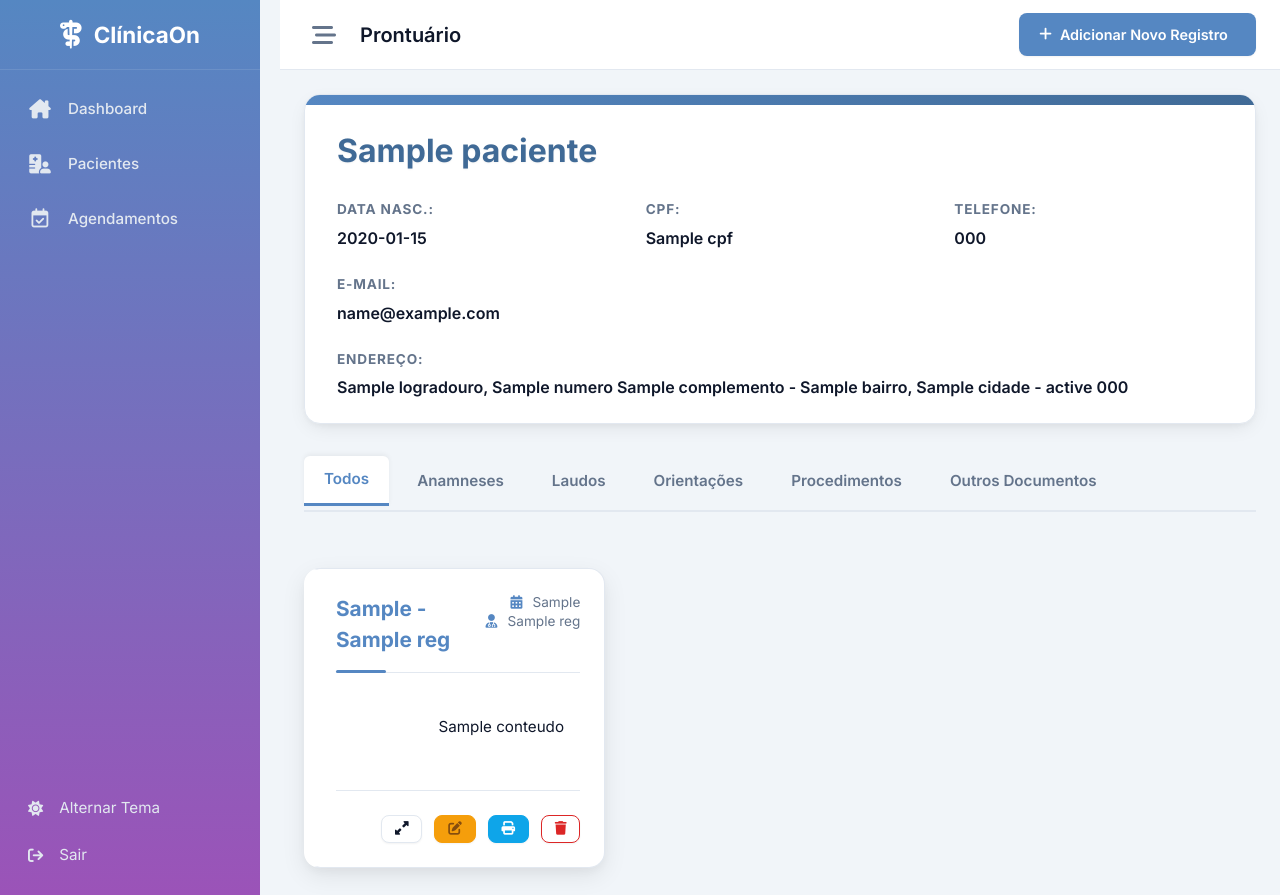
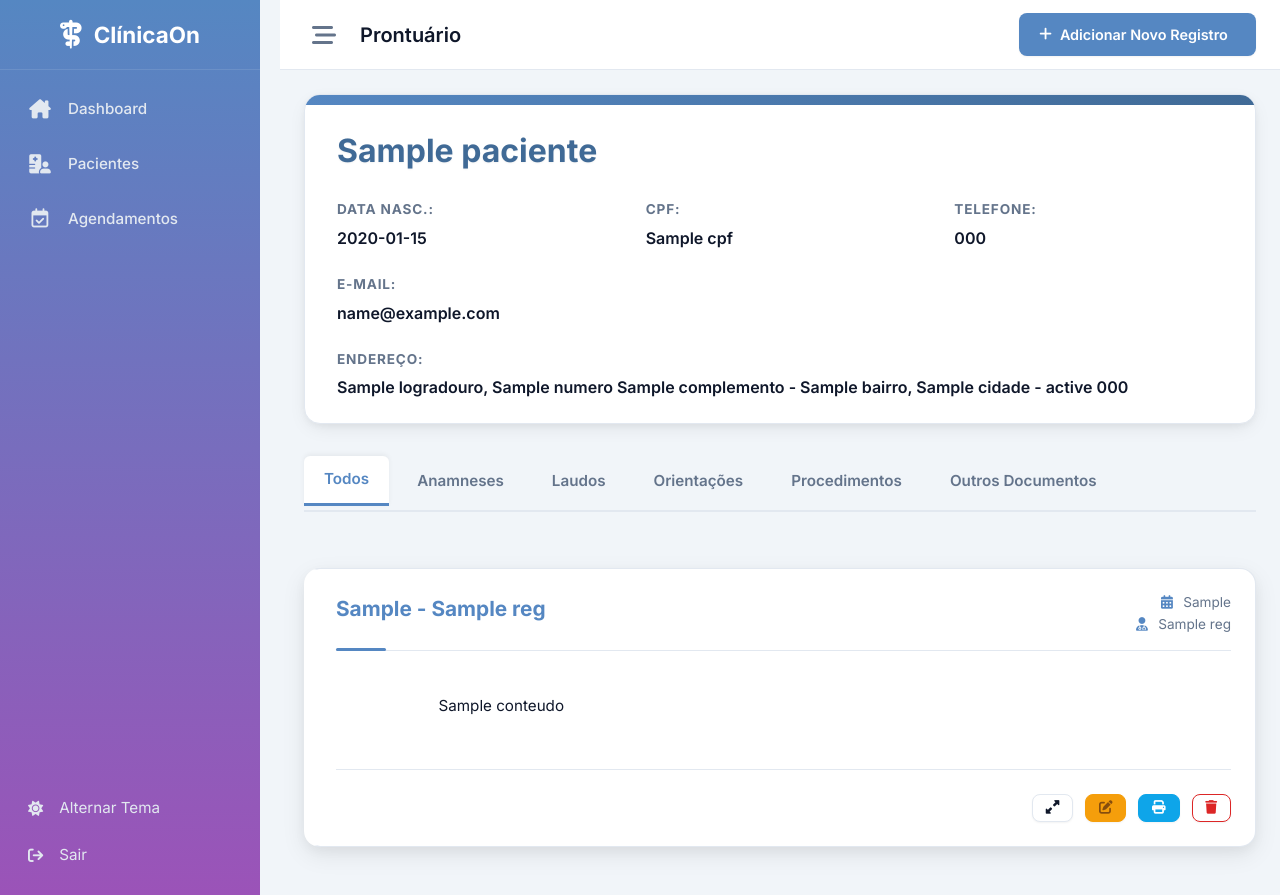
Before and after one commit to EltonLopezzs/GIDH-Clinicas, a Flask app: template templates/prontuario.html in a window 1280 px wide. Run offline with Flask 3, Linux system fonts and the light colour scheme; the template is opened without the code that fills it: most values are stand-ins (such as "Sample title", 1, 10 or a date in 2020); some libraries are stand-ins or nearby versions.

Commit message:
alterado os cards do prontuario para cards em lista

```diff
--- a/templates/prontuario.html
+++ b/templates/prontuario.html
@@ -349,21 +349,27 @@
         }
         .prontuario-header h2 { font-size: 1.75rem; color: var(--text); margin: 0; font-weight: 700; }
 
-        /* Estilos para os cartões de registro - ATUALIZADOS */
+        /* Estilos para os cartões de registro - ATUALIZADOS para formato de lista */
+        .medical-record-list {
+            display: flex;
+            flex-direction: column;
+            gap: 1.5rem; /* Espaçamento entre os itens da lista */
+            margin-top: 1.5rem; /* Espaço do topo */
+        }
+
         .registro-card {
             background: var(--card);
             padding: 1.5rem;
             border-radius: 16px;
             box-shadow: 0 8px 24px rgba(0,0,0,0.08), 0 4px 12px rgba(0,0,0,0.04); /* Mais proeminente */
-            margin-bottom: 0;
             position: relative;
             border: 1px solid var(--border-color); /* Adiciona borda geral */
             border-left: 8px solid transparent; /* Mantém a borda lateral colorida */
             display: flex;
             flex-direction: column;
             transition: transform 0.3s ease-in-out, box-shadow 0.3s ease-in-out;
-            height: 100%; /* Garante que os cards em um grid tenham altura igual */
             overflow: hidden; /* Garante que nada transborde */
+            min-height: 200px; /* Altura mínima para os cards */
         }
         .registro-card:hover {
             transform: translateY(-5px); /* Elevação mais notável */
@@ -374,9 +380,15 @@
         }
 
         .registro-header {
-            display: flex; justify-content: space-between; align-items: flex-start;
-            border-bottom: 1px solid var(--border-color); padding-bottom: 1rem; margin-bottom: 1rem;
+            display: flex;
+            justify-content: space-between;
+            align-items: flex-start;
+            padding-bottom: 1rem;
+            margin-bottom: 1rem;
+            border-bottom: 1px solid var(--border-color);
             position: relative;
+            flex-wrap: wrap; /* Permite quebrar linha em telas menores */
+            gap: 0.5rem; /* Espaçamento entre título e meta */
         }
         .registro-header::after {
             content: '';
@@ -388,14 +400,29 @@
             background-color: var(--primary); /* Cor da linha de destaque */
             border-radius: 2px;
         }
-        .registro-header h4 { font-size: 1.3rem; color: var(--primary); margin: 0; font-weight: 700; }
-        .registro-meta { font-size: 0.85rem; color: var(--muted); text-align: right; flex-shrink: 0;}
+        .registro-header h4 {
+            font-size: 1.3rem;
+            color: var(--primary);
+            margin: 0;
+            font-weight: 700;
+            flex-grow: 1; /* Permite que o título ocupe o espaço */
+        }
+        .registro-meta {
+            font-size: 0.85rem;
+            color: var(--muted);
+            text-align: right;
+            flex-shrink: 0;
+            display: flex;
+            flex-direction: column;
+            gap: 0.2rem;
+        }
         .registro-meta span { display: block; line-height: 1.4; }
         .registro-meta i { margin-right: 0.4rem; color: var(--primary); } /* Icon color */
         .registro-content {
             font-size: 0.95rem; color: var(--text); line-height: 1.7;
             white-space: pre-wrap; overflow-wrap: break-word;
-            max-height: 250px; overflow-y: auto; padding-right: 10px;
+            max-height: 100px; /* Altura máxima reduzida para o conteúdo */
+            overflow-y: auto; padding-right: 10px;
             flex-grow: 1;
         }
         /* Scrollbar customizada para o conteúdo */
@@ -415,7 +442,7 @@
             flex-direction: column;
             align-items: center;
             justify-content: center;
-            grid-column: 1 / -1; /* Ensures it spans across all columns in a grid */
+            /* Remove grid-column: 1 / -1; as it's no longer a grid */
             box-shadow: 0 2px 5px rgba(0,0,0,0.05);
             border: 1px dashed var(--border-color); /* Dashed border for empty state */
         }
@@ -725,30 +752,11 @@
             .desktop-only { display: inline; }
             .mobile-only { display: none; }
 
-            /* Reverte para grid em desktop */
-            .records-grid {
-                /* Removido `grid-cols-1 sm:grid-cols-2 lg:grid-cols-3 xl:grid-cols-4` do HTML */
-                display: grid;
-                grid-template-columns: repeat(auto-fit, minmax(300px, 1fr)); /* Default flexível */
+            /* Remove grid styles for records-grid on desktop to maintain list view */
+            .medical-record-list {
+                display: flex;
+                flex-direction: column;
                 gap: 1.5rem;
-                overflow-x: visible;
-                flex-wrap: wrap;
-            }
-            .records-grid > .registro-card {
-                flex-shrink: 1;
-                width: auto;
-            }
-        }
-        /* Ajuste para 3 cards por linha em telas maiores (a partir de 1024px) */
-        @media (min-width: 1024px) { /* Tailwind's 'lg' breakpoint */
-            .records-grid {
-                grid-template-columns: repeat(3, 1fr);
-            }
-        }
-        /* Ajuste para 4 cards por linha em telas muito grandes (opcional) */
-        @media (min-width: 1400px) {
-            .records-grid {
-                grid-template-columns: repeat(4, 1fr);
             }
         }
 
@@ -788,29 +796,7 @@
                 justify-content: center;
             }
 
-            /* Estilos para scroll lateral de cards em mobile */
-            .records-grid {
-                display: flex;
-                flex-wrap: nowrap;
-                overflow-x: auto;
-                padding-bottom: 1rem;
-                scroll-snap-type: x mandatory;
-                -webkit-overflow-scrolling: touch;
-            }
-
-            .records-grid > .registro-card {
-                flex-shrink: 0;
-                width: 85%; /* Adjusted for better fit on mobile */
-                max-width: 350px; /* Keep a max-width for very small screens */
-                margin-right: 1.5rem;
-                scroll-snap-align: start;
-            }
-
-            /* Esconde a scrollbar para uma estética mais limpa, mas mantém a funcionalidade */
-            .records-grid::-webkit-scrollbar {
-                display: none;
-            }
-
+            /* Estilos para scroll lateral de cards em mobile - REMOVIDO PARA LISTA */
             /* Ajuste específico para o título do prontuário em mobile */
             .topbar .page-title {
                 font-size: 1.1rem;
@@ -972,7 +958,7 @@
                         <div class="tab-content">
                             <div id="tab-panel-todos" class="tab-panel active">
                                 {# Ajustado para usar classes Tailwind para o grid #}
-                                <div class="records-grid grid grid-cols-1 sm:grid-cols-2 lg:grid-cols-3 gap-6 mt-6">
+                                <div class="medical-record-list">
                                     {% set filtered_registros = [] %}
                                     {% for reg in registros %}
                                         {% if reg.tipo_registro != 'pei' %}
@@ -994,7 +980,7 @@
                             </div>
 
                             <div id="tab-panel-anamnese" class="tab-panel">
-                                <div class="records-grid grid grid-cols-1 sm:grid-cols-2 lg:grid-cols-3 gap-6 mt-6">
+                                <div class="medical-record-list">
                                     {% set anamneses = registros | selectattr('tipo_registro', 'equalto', 'anamnese') | list %}
                                     {% if anamneses %}
                                         {% for registro in anamneses %}
@@ -1010,7 +996,7 @@
                             </div>
 
                             <div id="tab-panel-laudo" class="tab-panel">
-                                <div class="records-grid grid grid-cols-1 sm:grid-cols-2 lg:grid-cols-3 gap-6 mt-6">
+                                <div class="medical-record-list">
                                     {% set laudos = registros | selectattr('tipo_registro', 'equalto', 'laudo') | list %}
                                     {% if laudos %}
                                         {% for registro in laudos %}
@@ -1026,7 +1012,7 @@
                             </div>
 
                             <div id="tab-panel-orientacao" class="tab-panel">
-                                <div class="records-grid grid grid-cols-1 sm:grid-cols-2 lg:grid-cols-3 gap-6 mt-6">
+                                <div class="medical-record-list">
                                     {% set orientacoes = registros | selectattr('tipo_registro', 'equalto', 'orientacao') | list %}
                                     {% if orientacoes %}
                                         {% for registro in orientacoes %}
@@ -1042,7 +1028,7 @@
                             </div>
 
                             <div id="tab-panel-procedimento" class="tab-panel">
-                                <div class="records-grid grid grid-cols-1 sm:grid-cols-2 lg:grid-cols-3 gap-6 mt-6">
+                                <div class="medical-record-list">
                                     {% set procedimentos = registros | selectattr('tipo_registro', 'equalto', 'procedimento') | list %}
                                     {% if procedimentos %}
                                         {% for registro in procedimentos %}
@@ -1059,7 +1045,7 @@
 
                             {# NOVO: Painel para Outros Documentos #}
                             <div id="tab-panel-documentos" class="tab-panel">
-                                <div class="records-grid grid grid-cols-1 sm:grid-cols-2 lg:grid-cols-3 gap-6 mt-6">
+                                <div class="medical-record-list">
                                     {% if outros_documentos %}
                                         {% for documento in outros_documentos %}
                                             {{ render_documento_card(documento) }}
```
Lines whose indentation alone changed are shown as unchanged.
